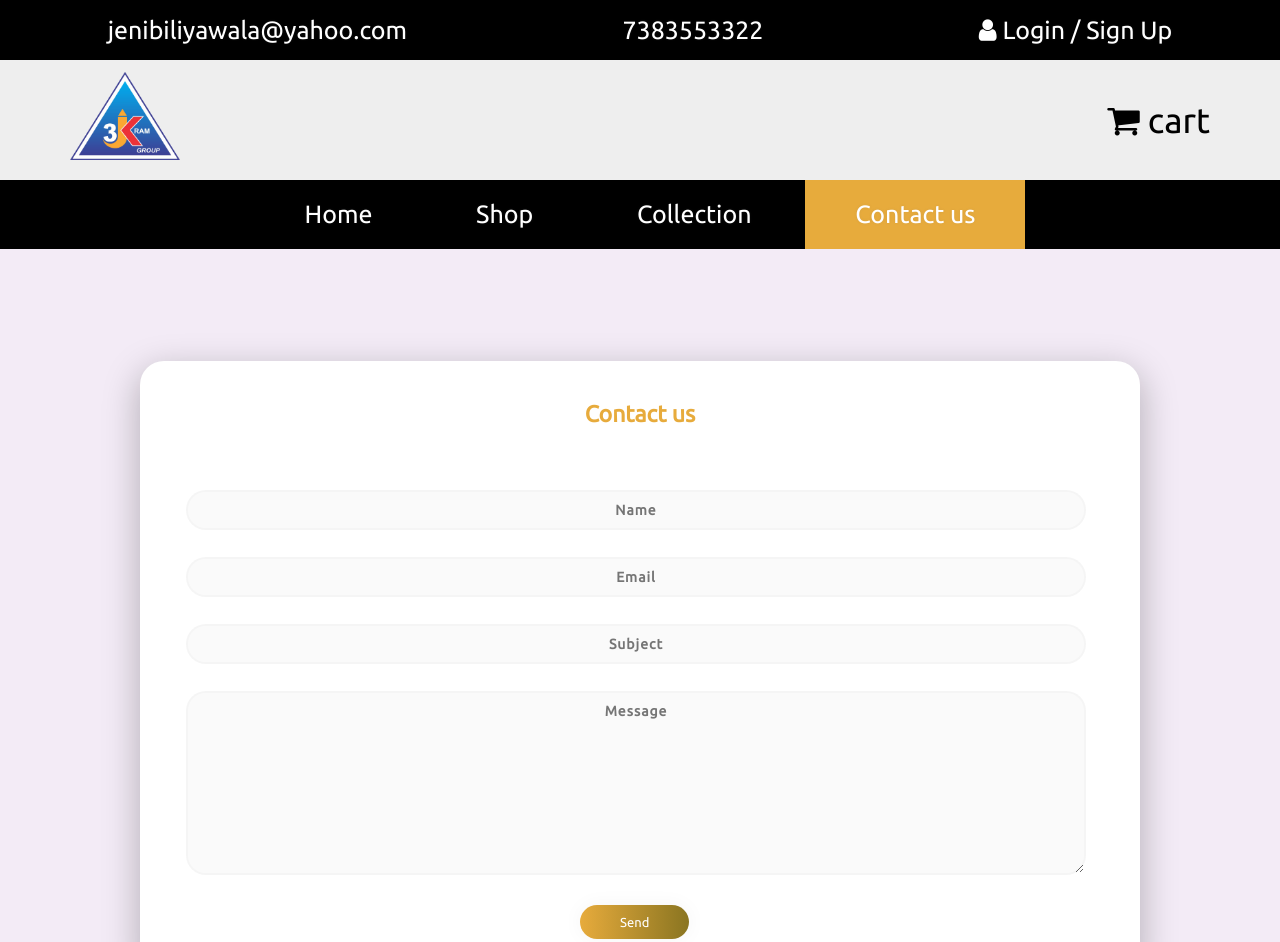
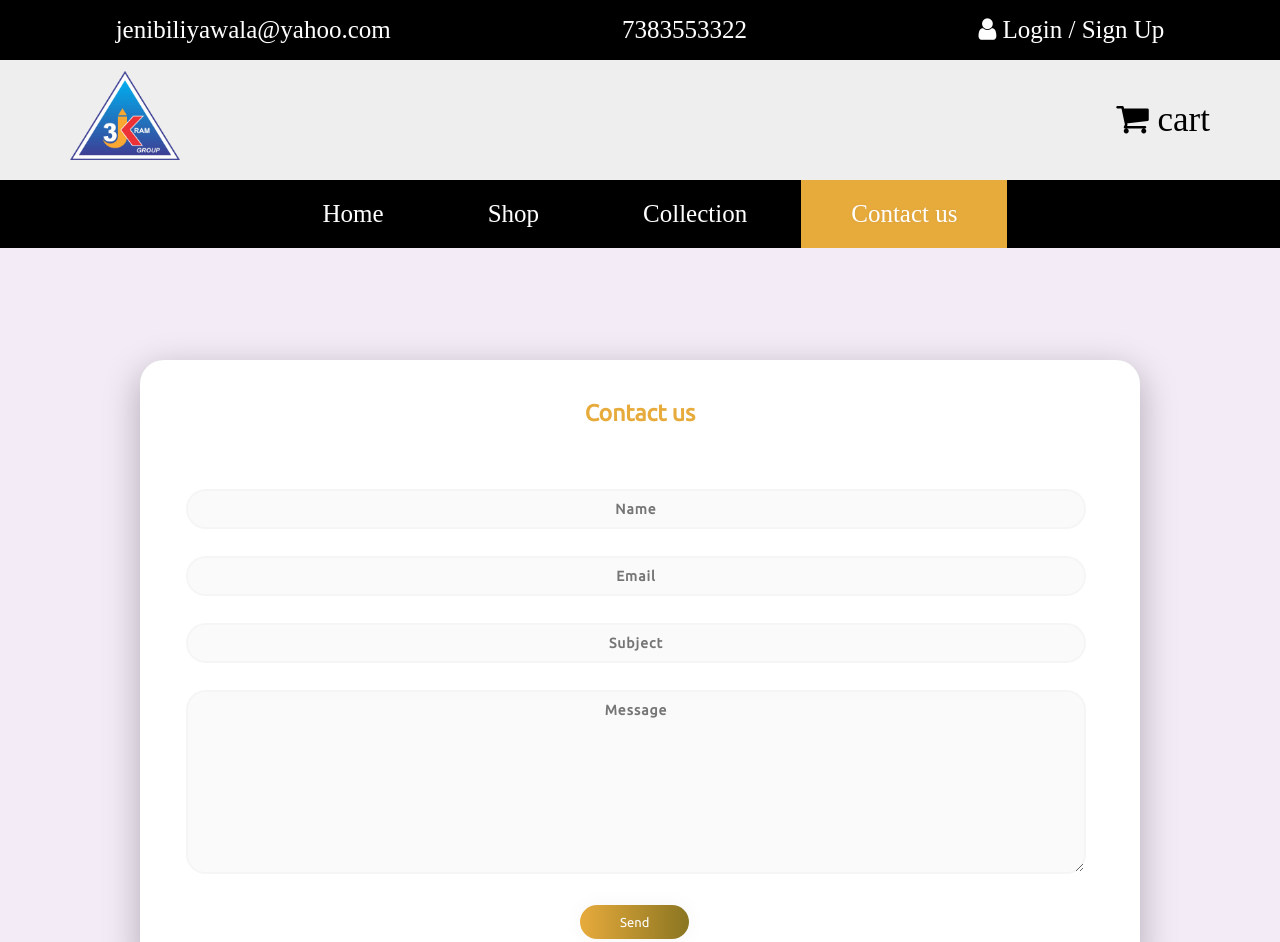
Before and after one commit to jenibiliyawala/ecommerce, a plain HTML site: page contactus.html in a window 1280 px wide. Shown: the top 942 px of the page. Drawn offline with Linux system fonts and the light colour scheme; a script that the page names is missing.

Commit message:
fix background bfcolor

```diff
--- a/CSS/contactus.css
+++ b/CSS/contactus.css
@@ -1,6 +1,5 @@
-body {
+body{
 	background-color: #F3EBF6;
-	font-family: 'Ubuntu', sans-serif;
 }
 
 .main-top {
--- a/CSS/header.css
+++ b/CSS/header.css
@@ -1,4 +1,5 @@
-body{
+body {
+	/*font-family: 'Ubuntu', sans-serif;*/
 	margin:0px;
 	padding:0;
 }
```
